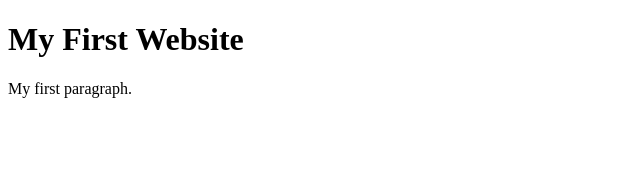
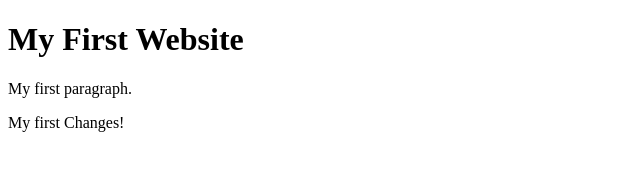
Before and after one commit to rexfordcode/codersrank-template-nezdzq, a website: page index.html in a window 1280 px wide. Shown: the whole page, without its empty margins (0-640 px from the left). Drawn offline with Linux system fonts and the light colour scheme.

Commit message:
1 file modified line 10 index.html file

```diff
--- a/index.html
+++ b/index.html
@@ -7,6 +7,7 @@
 
     <h1>My First Website</h1>
     <p>My first paragraph.</p>
+    <p>My first Changes!</p>
 
   </body>
 </html>
```
